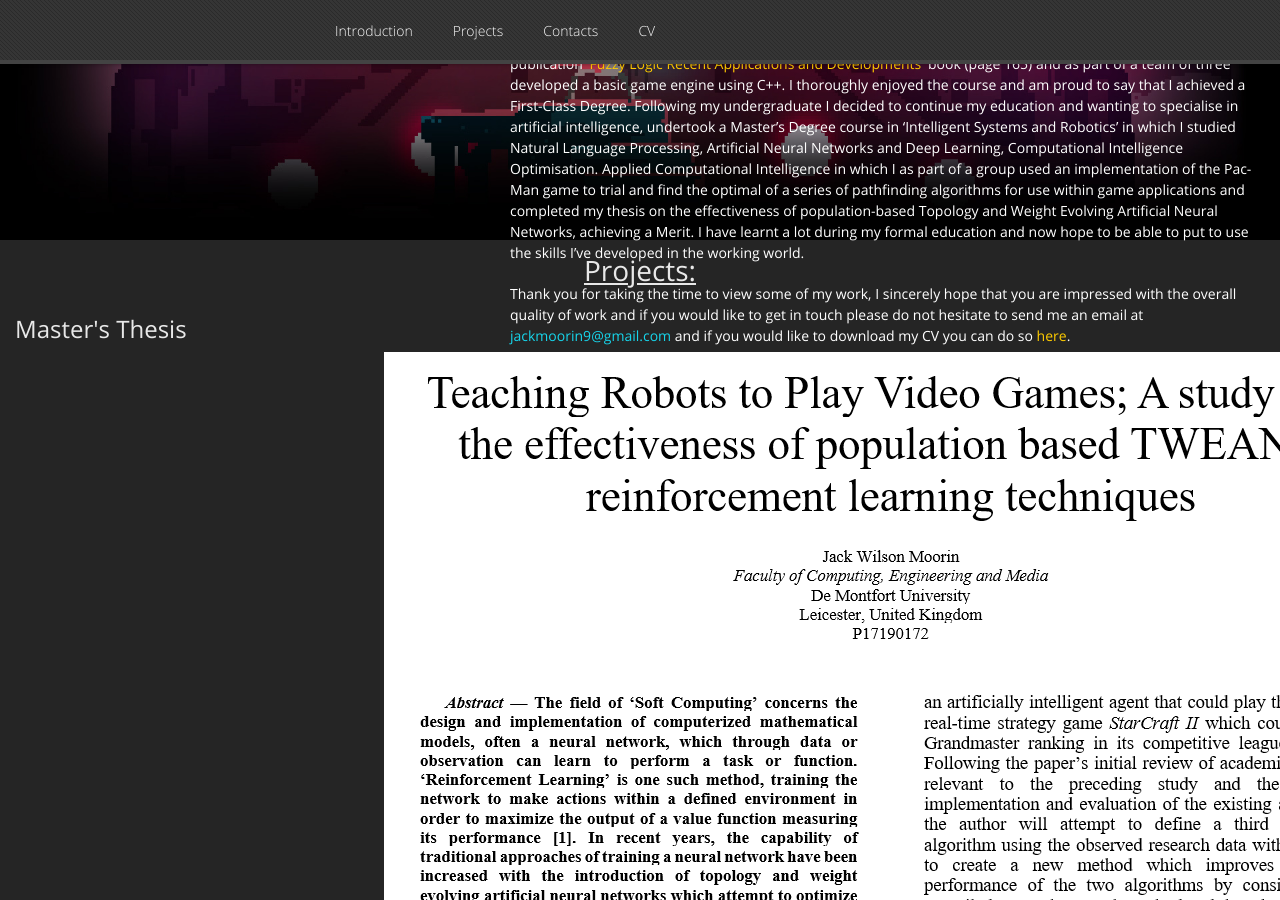
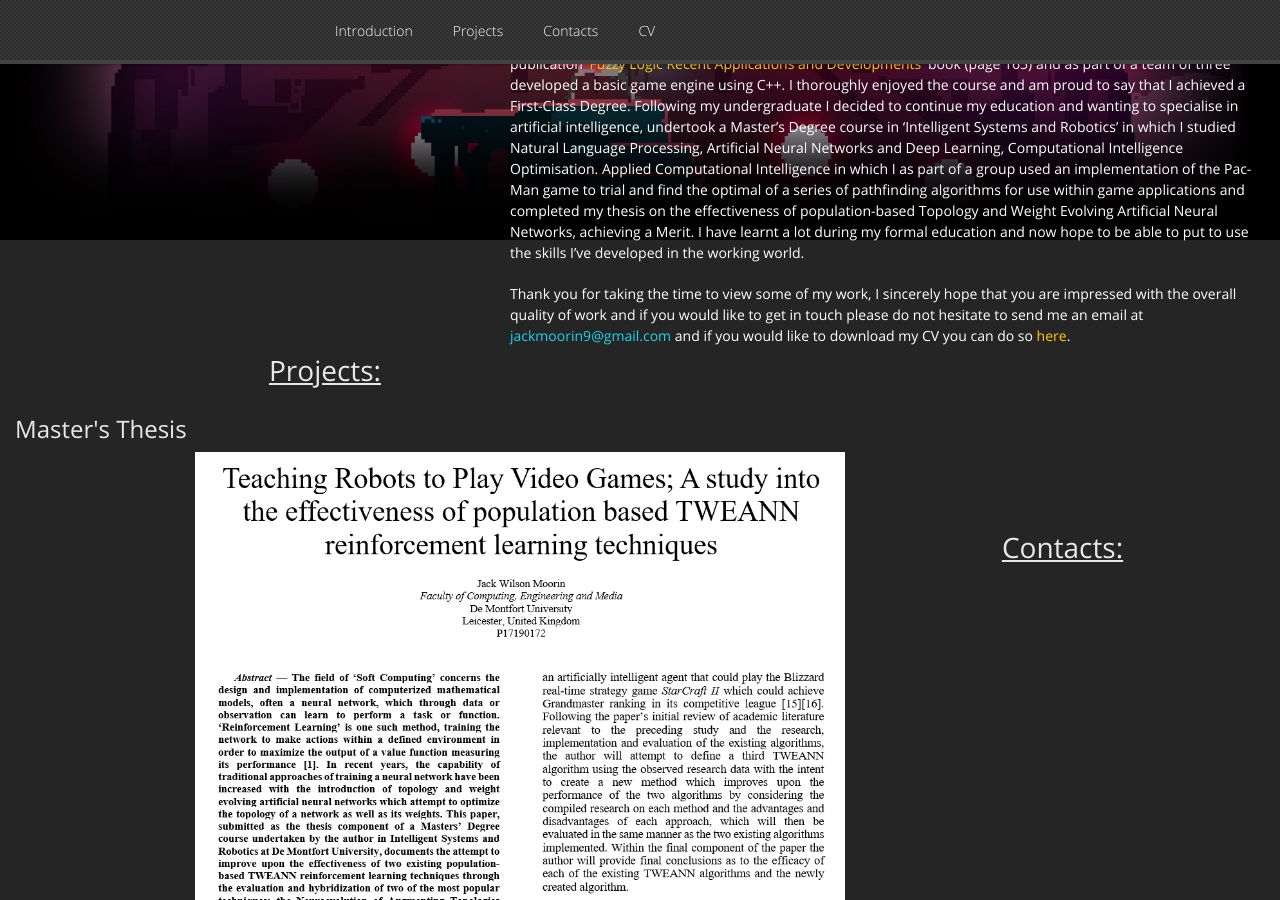
Before and after one commit to GamesProgrammingGrad2021/GamesProgrammingGrad2021.github.io, a Jekyll site: the page built from index.md, in a window 1280 px wide and 900 px high, scrolled down 867 px. Built offline with Jekyll 4.4.1, drawn with Linux system fonts in a browser that asks for light colours; nearby versions of some CDN libraries; our own code applies the rules of GitHub Pages for plain Markdown files.

Commit message:
Update default.html

```diff
--- a/_layouts/default.html
+++ b/_layouts/default.html
@@ -113,6 +113,7 @@
 	</div>
 
 	<!-- Projects -->
+	<section>
 	<div id="projects">
 		<div class="work_container">
 			<!-- Project Section Heading -->
@@ -120,10 +121,11 @@
 
 			<!-- Master's Thesis -->
 			<h2 style="padding-top:20px; padding-left: 15px; text-align: left;">Master's Thesis</h2>
-			<img src="Thesis_Thumbnail.png" alt="Thesis_Thumbnail" style="align: left; float: left; padding-left: 30%; white-space: nowrap; overflow: auto;">
-			<p style="float: left; font-size: 20px; padding-left: 10px; padding-top: 20px; white-space: nowrap; overflow: auto;">This is my master's thesis.</p>
+			<img src="Thesis_Thumbnail.png" alt="Thesis_Thumbnail" style="align: left; float: left; padding-left: 30%;">
+			<p style="float: left; font-size: 20px; padding-left: 10px; padding-top: 20px;">This is my master's thesis.</p>
 		</div>
 	</div>
+	</section>
 
 	<!-- Contact -->
 	<div id="contacts">
```
